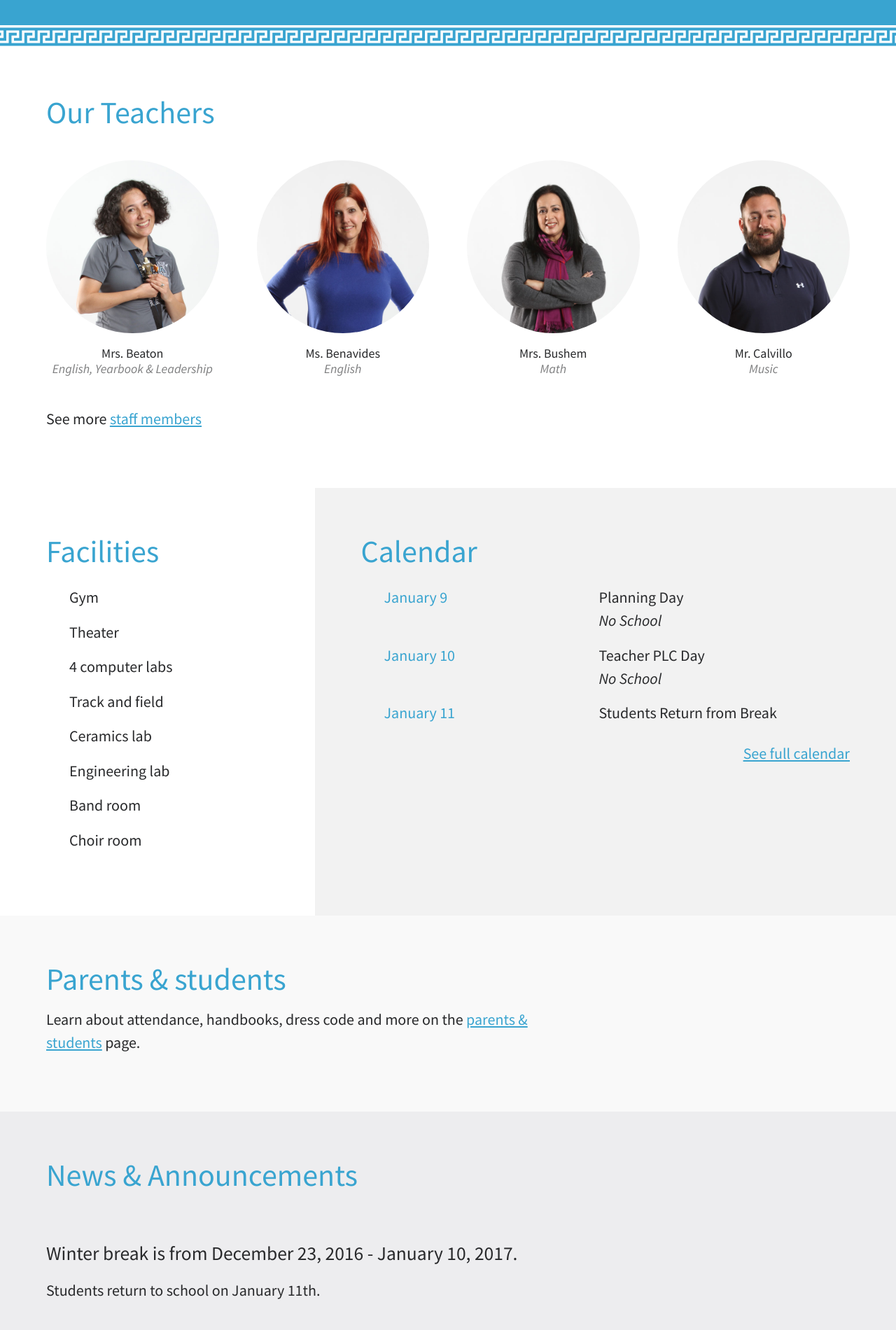
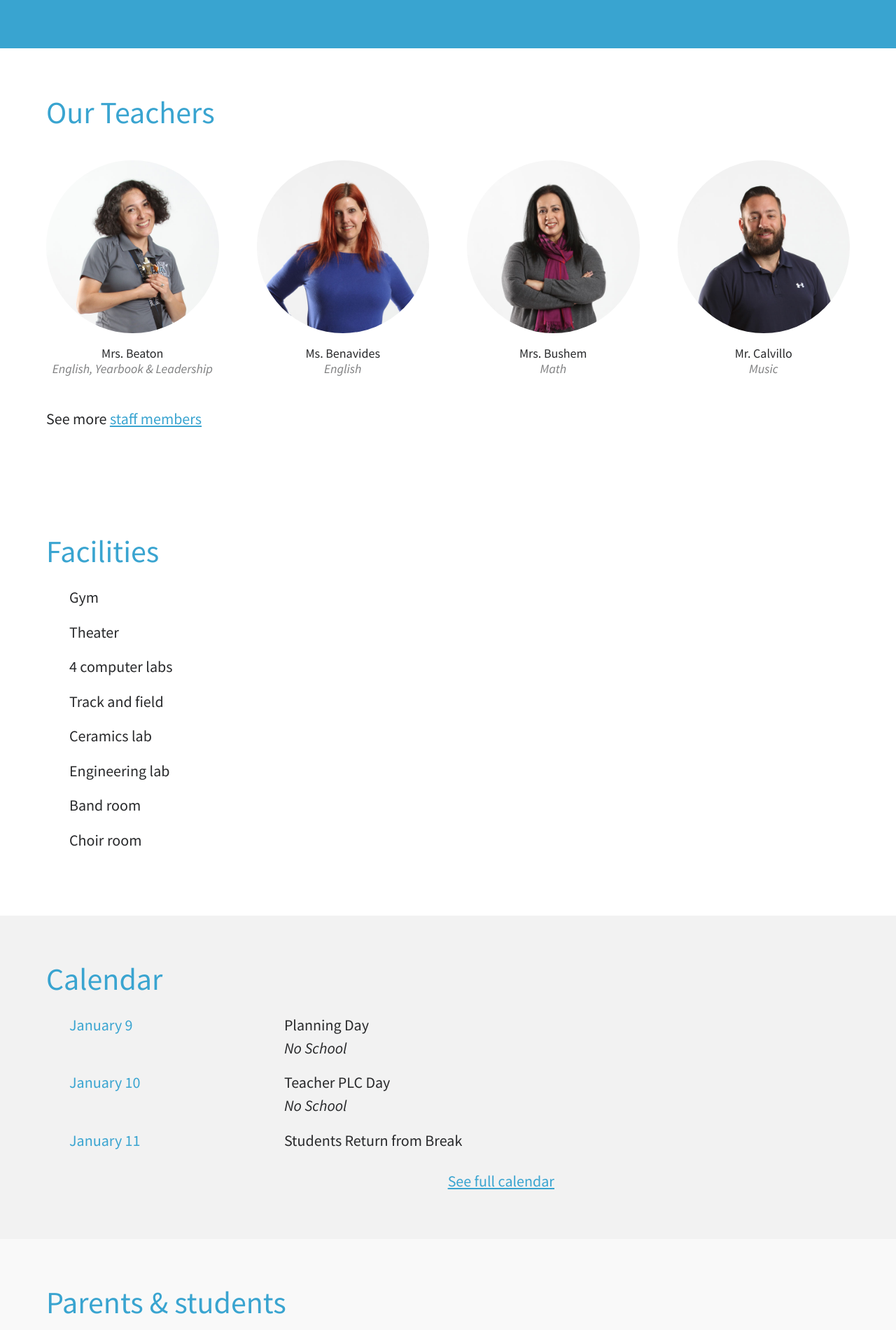
Before and after one commit to jimthoburn/azusa, a Jekyll site: the page built from index.markdown, in a window 1280 px wide. Shown: the part 1430-3330 px from the top of the page at 70% size. Built offline with Jekyll 4.4.1, drawn with Linux system fonts in a browser that asks for light colours.

Commit message:
Tweak home page

```diff
--- a/_css/home.css
+++ b/_css/home.css
@@ -17,7 +17,7 @@
     background-color: rgb(222, 222, 222); /* @silver */
     background-color: rgba(0, 0, 0, 0.05);
   }
-  @media (min-width: 60em) {
+  @media (min-width: 260em) {
     .summaries {
       display: flex;
       flex-wrap: wrap;
@@ -26,7 +26,7 @@
       flex-grow: 1;
     }
   }
-  @media (min-width: 120em) {
+  @media (min-width: 220em) {
     .summaries {
       flex-wrap: nowrap;
     }
--- a/css/shared.css
+++ b/css/shared.css
@@ -398,8 +398,11 @@
   ----------------------------------------------- */
 
   .announcements {
+    padding-top: 2.25em;
+    padding-bottom: 2.25em;
     margin-left: -1.5em;
     margin-right: -1.5em;
+    background: white;
   }
 
   @media (min-width: 60em) { /* --big-screen-width */
@@ -423,7 +426,7 @@
 
   .announcements header,
   .announcements li {
-    padding: 1.5em;
+    padding: 1.5em 1.5em;
   }
 
   @media (min-width: 60em) { /* --big-screen-width */
@@ -446,6 +449,7 @@
     border-width: 0;
   }
 
+  /*
   .announcements li:nth-child(2n) {
     background-color: rgba(0, 0, 0, 0.025);
   }
@@ -453,6 +457,7 @@
   .announcements li:nth-child(3n) {
     background-color: rgba(0, 0, 0, 0.05);
   }
+  */
 
   .announcements li h3 {
     margin-top: 0;
@@ -1164,7 +1169,7 @@
     background-color: rgba(0, 0, 0, 0.05);
   }
 
-  @media (min-width: 60em) {
+  @media (min-width: 260em) {
     .summaries {
       display: -webkit-box;
       display: -ms-flexbox;
@@ -1179,7 +1184,7 @@
     }
   }
 
-  @media (min-width: 120em) {
+  @media (min-width: 220em) {
     .summaries {
       -ms-flex-wrap: nowrap;
           flex-wrap: nowrap;
--- a/index.markdown
+++ b/index.markdown
@@ -95,8 +95,8 @@
   margin: 0 -1.5em -3em;
   background: rgb(57, 164, 208); /* --light-blue */
   color: white;
-  background-image: url(/images/aztec-pattern.svg), url(/images/aztec-pattern.svg);
-  background-position: top, bottom;
+  background-image: url(/images/aztec-pattern.svg);
+  background-position: top;
   background-size: auto 1.5em;
   background-repeat: repeat-x;
   /*
```
Also changed, not shown: _css/announcements.css (+6 -1 lines), 1 other file.
